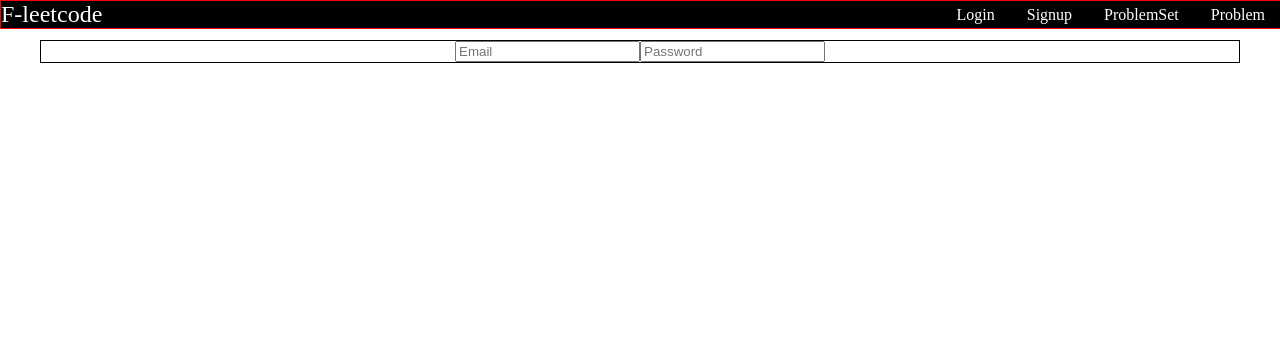
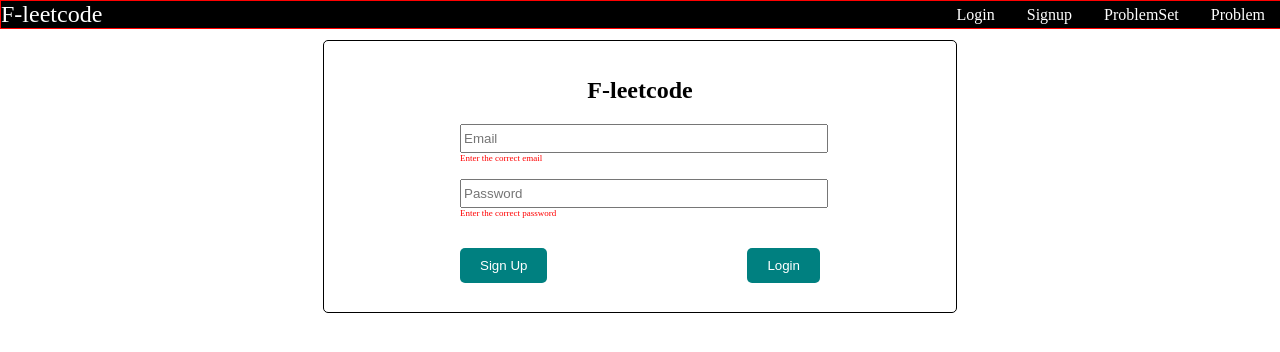
Before and after one commit to hkirat/react-assignment, a React (Vite) app: page /login in a window 1280 px wide. Shown: the top 352 px of the page. Built offline with nearby package versions, Linux system fonts and the light colour scheme.

Commit message:
Designed Login Page

```diff
--- a/src/App.css
+++ b/src/App.css
@@ -47,6 +47,59 @@ header a {
   text-decoration: none;
 }
 
+.login-screen {
+  display: flex;
+  position: relative;
+  inset: 0;
+  justify-content: center;
+}
+
 .login {
   border: 1px solid black;
+  border-radius: 5px;
+  width: 50%;
+  display: flex;
+  flex-direction: column;
+  justify-items: center;
+  align-items: center;
+  padding: 1em;
 }
+
+.input-div {
+  width: 60%;
+  margin: 0;
+}
+
+.input-div input {
+  width: 100%;
+  height: 1.75em;
+}
+
+.input-mini-div {
+  padding: 1em 0;
+}
+
+.input-validation-msg {
+  text-align: initial;
+  color: red;
+  font-size: xx-small;
+}
+
+.actions {
+  width: 100%;
+  display: flex;
+  justify-content: space-between;
+}
+
+.login button {
+  padding: .75em 1.5em;
+  background-color: teal;
+  border: none;
+  border-radius: 5px;
+  color: white;
+  margin: 1em 0;
+}
+
+.signup-btn {
+  margin: 1em;
+}
--- a/src/components/login.jsx
+++ b/src/components/login.jsx
@@ -1,8 +1,23 @@
 function Login() {
     return(
-        <div className='login'>
-            <input type = "text" placeholder="Email"/>
-            <input type = "text" placeholder="Password"/>
+        <div className='login-screen'>
+            <div className='login'>
+                <h2>F-leetcode</h2>
+                <div className="input-div">
+                    <div className="input-mini-dev">
+                        <input type = "text" placeholder="Email"/>
+                        <div className="input-validation-msg">Enter the correct email</div>
+                    </div>
+                    <div className="input-mini-div">
+                        <input type = "text" placeholder="Password"/>
+                        <div className= "input-validation-msg">Enter the correct password</div>
+                    </div>
+                    <div className="actions">
+                        <button className="signup-btn">Sign Up</button>
+                        <button className="login-btn">Login</button>
+                    </div>
+                </div>
+            </div>
         </div>
     )
 }
```
